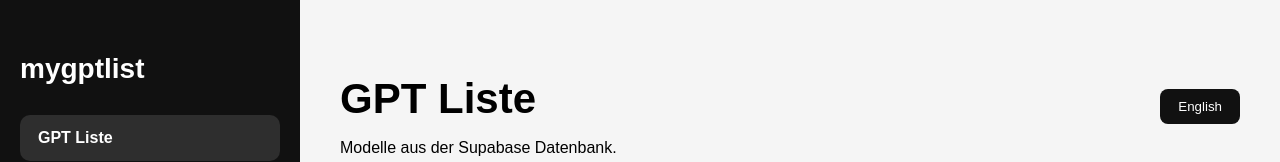
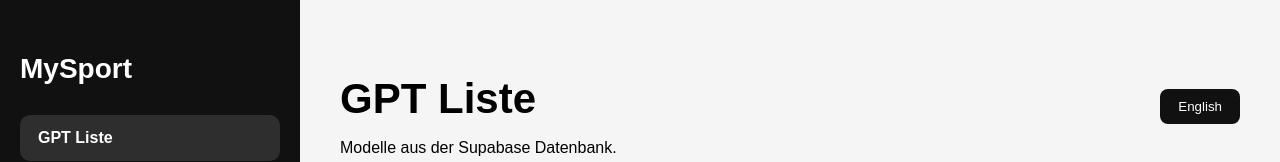
Before and after one commit to Frank-LeRo/mygptlist, a Next.js app: page /gptliste in a window 1280 px wide. Shown: the top 162 px of the page. Built offline with nearby package versions, Linux system fonts and the light colour scheme.

Commit message:
Rename menu heading to MySport

```diff
--- a/app/gptliste/page.js
+++ b/app/gptliste/page.js
@@ -31,7 +31,7 @@ export default function GPTListePage() {
         }}
       >
         <h2 style={{ marginBottom: '30px', fontSize: '28px' }}>
-          mygptlist
+          MySport
         </h2>
 
         <nav
```
